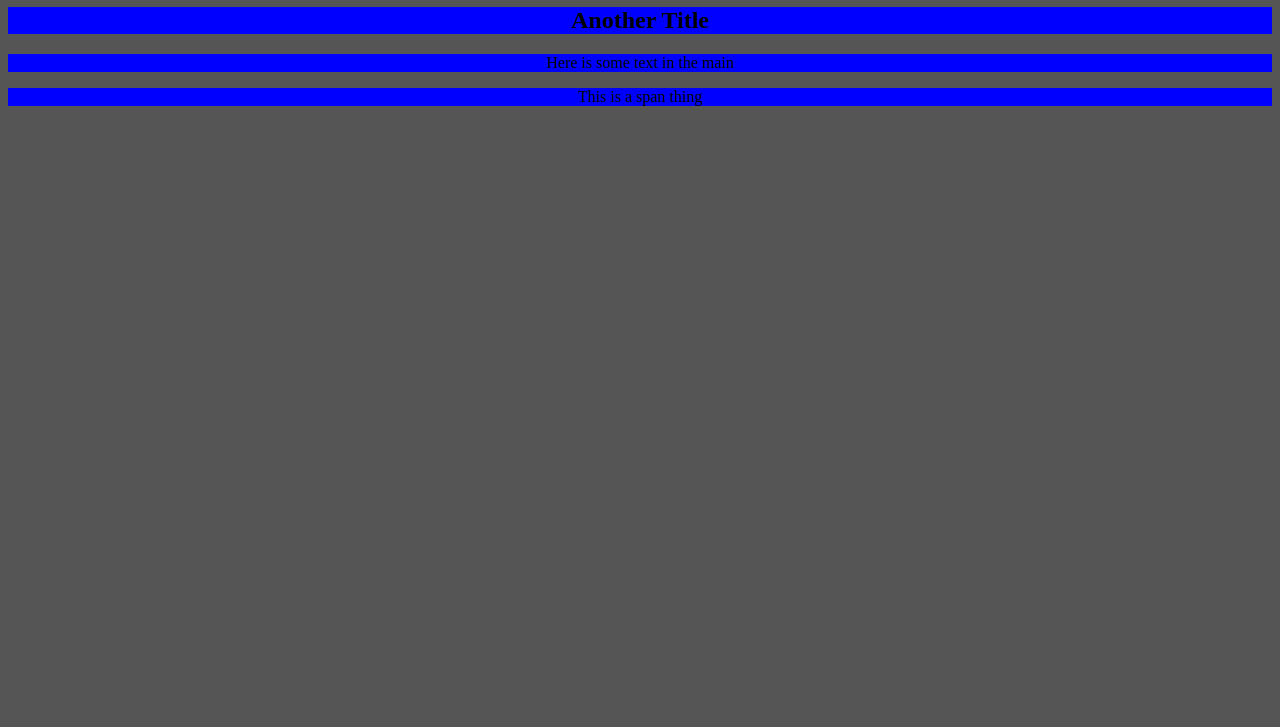
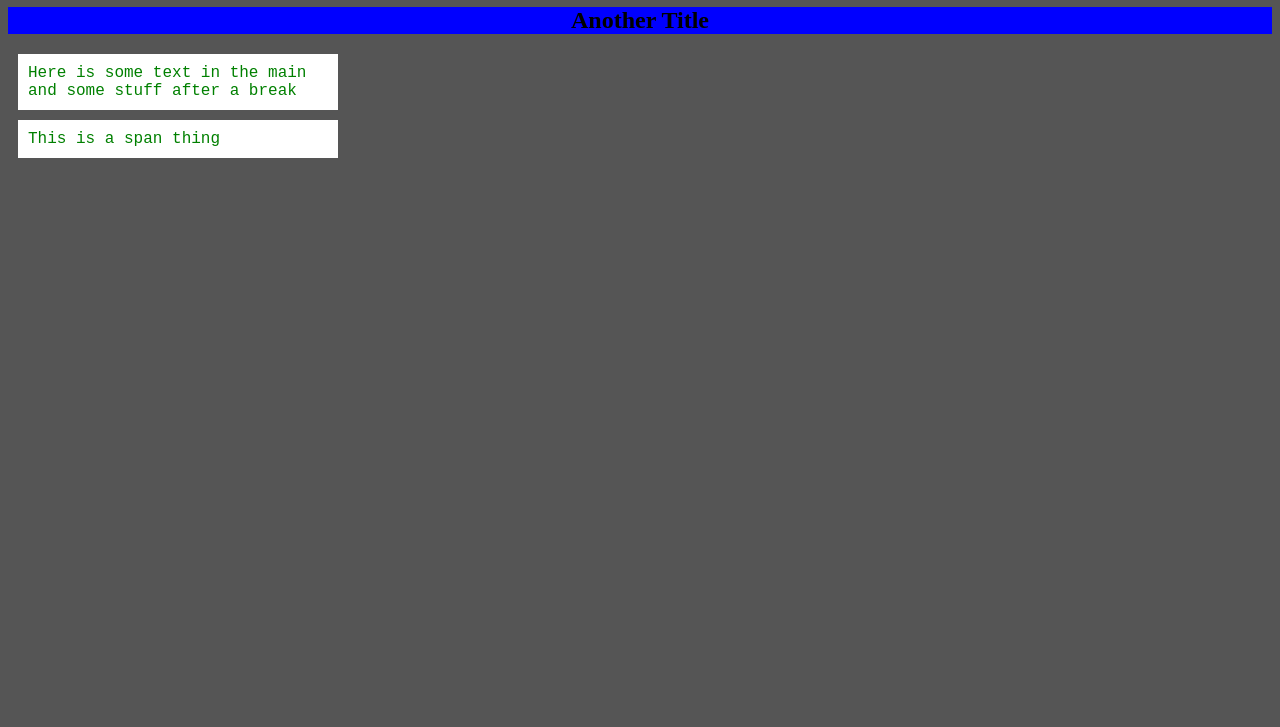
Before and after one commit to MasonSchnell/example_first_website, a plain HTML site: page index.html in a window 1280 px wide. Shown: the part 73-800 px from the top of the page. Drawn offline with Linux system fonts and the light colour scheme.

Commit message:
Formatted the p into text boxes using css stylesheet

```diff
--- a/assets/css/style.css
+++ b/assets/css/style.css
@@ -10,3 +10,14 @@ h1 span {
   text-align: center;
   background: blue;
 }
+
+p {
+  color: green;
+  text-align: left;
+  font-family: "Courier New", Courier, monospace;
+  background: white;
+  width: 300px;
+  border: 15px gray;
+  padding: 10px;
+  margin: 10px;
+}
--- a/index.html
+++ b/index.html
@@ -10,8 +10,11 @@
 
     <section></section>
     <main>
-      <p class="text-center">Here is some text in the main</p>
-      <p class="text-center">This is <span>a span thing</span></p>
+      <p>
+        Here is some text in the main<br />
+        and some stuff after a break
+      </p>
+      <p>This is <span>a span thing</span></p>
     </main>
   </body>
 </html>
```
